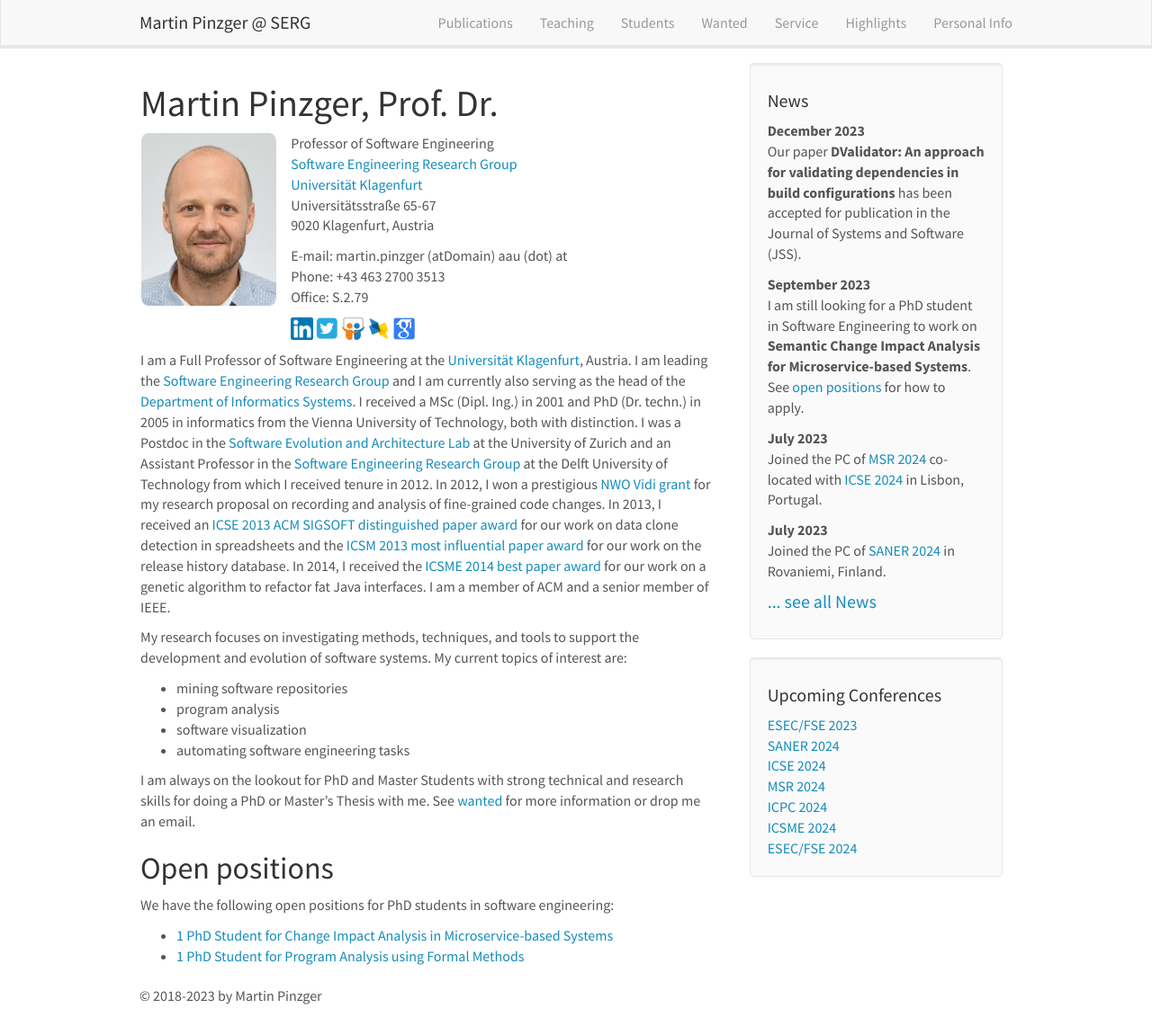
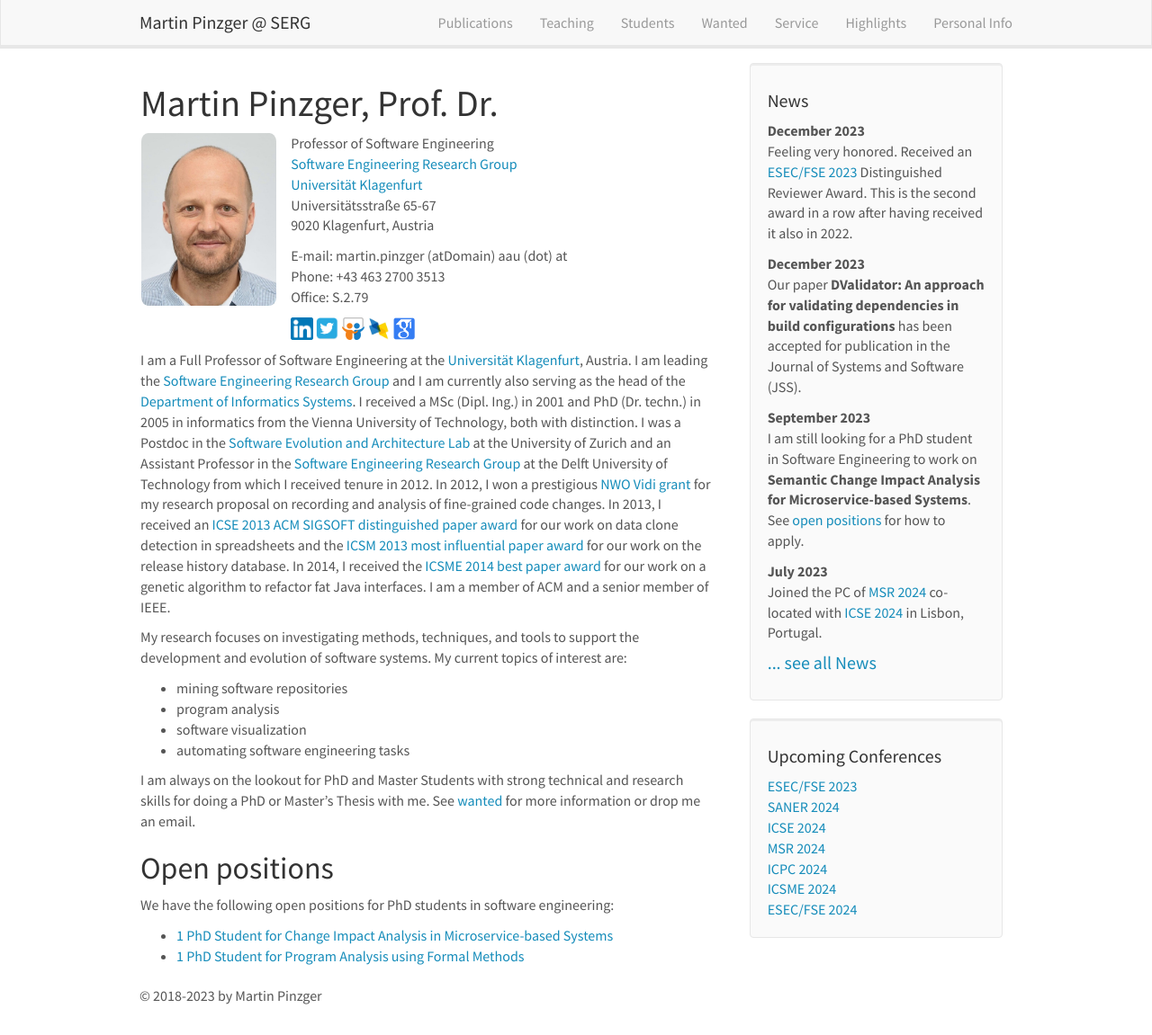
Before and after one commit to pinzger/pinzger.github.io, a Jekyll site: the page built from _pages/home.md, in a window 1280 px wide and 1151 px high. Shown: the whole window at 90% size. Built offline with Jekyll 4.4.1, drawn with Linux system fonts in a browser that asks for light colours; nearby versions of some CDN libraries.

Commit message:
added ESEC/FSE2023 DA award

```diff
--- a/_data/news.yml
+++ b/_data/news.yml
@@ -1,3 +1,6 @@
+- date: <strong>December 2023</strong>
+  headline: "Feeling very honored. Received an <a href=\"https://2023.esec-fse.org/\">ESEC/FSE 2023</a> Distinguished Reviewer Award. This  is the second award in a row after having received it also in 2022."
+
 - date: <strong>December 2023</strong>
   headline: "Our paper <strong>DValidator: An approach for validating dependencies in build configurations</strong> has been accepted for publication in the Journal of Systems and Software (JSS)."
 
```
